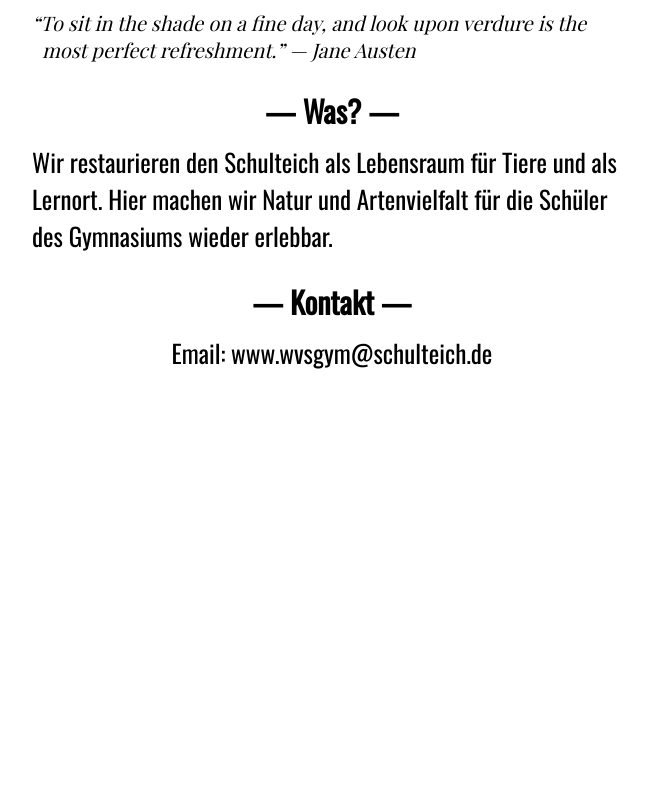
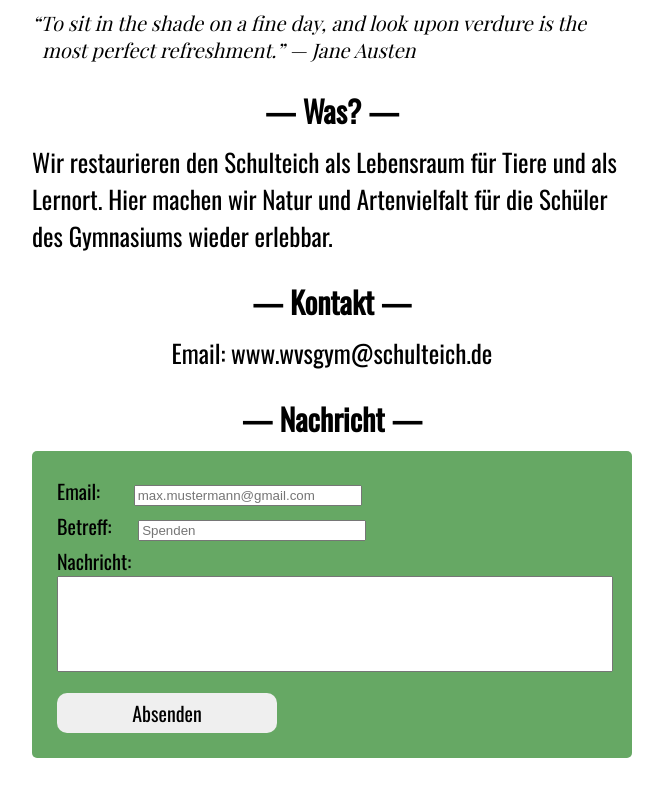
Before and after one commit to noahhaasis/schulteichWebseite, a plain HTML site: page index.html in a window 1280 px wide. Shown: the part 356-1142 px from the top of the page, without its empty margins (308-971 px from the left). Before the commit the page ends 800 px from the top, so only its background shows below. Drawn offline with nearby package versions, Linux system fonts and the light colour scheme; a web font is replaced by a local one.

Commit message:
Add contact form

```diff
--- a/index.html
+++ b/index.html
@@ -3,6 +3,9 @@
     <head>
         <link href="https://fonts.googleapis.com/css?family=Patua+One|Playfair+Display|Oswald:regular,medium" rel="stylesheet">
         <style>
+            body {
+                padding-bottom: 20px;
+            }
             #logo {
                 display: block;
                 margin-left: auto;
@@ -50,21 +53,63 @@
                 margin-top: 10px;
             }
 
-            #kontakt {
+            #contact {
                 max-width: 600px;
                 margin-left: auto;
                 margin-right: auto;
             }
-            #email {
+            #contact p {
                 text-align: center;
                 font-family: 'Oswald', sans-serif;
                 font-size: 25px;
                 margin-top: 10px;
             }
+
+            #contact-form {
+                max-width: 600px;
+                margin-left: auto;
+                margin-right: auto;
+            }
+            form {
+                font-family: 'Oswald', sans-serif;
+                font-size: 20px;
+                background-color: #66a864;
+                border-radius: 5px;
+                padding-top: 25px;
+                padding-bottom: 25px;
+                padding-left: 25px;
+                padding-right: 25px;
+            }
+            input {
+                display: inline-grid;
+                width: 40%;
+            }
+            input[type=submit] {
+                font-family: 'Oswald', sans-serif;
+                font-size: 20px;
+                border: 0 none;
+                margin-top: 15px;
+                height: 40px;
+                border-radius: 10px;
+            }
+            input[name="email-address"] {
+                margin-left: 29px;
+                margin-bottom: 5px;
+            }
+            input[name="subject"] {
+                margin-left: 22px;
+                margin-bottom: 5px;
+            }
+            input[type=submit]:hover {
+                background-color: #afb5b3;
+            }
+            textarea {
+                width: 100%;
+                resize: none;
+            }
         </style>
         <title>Schulteich Revival</title>
-    </head>
-    <body>
+    </head> <body>
         <img id="logo" src="img/schulteichLogo.jpg"/>
         <h1>Schulteich Revival</h1>
         <!-- Candidates:
@@ -108,9 +153,21 @@
             </p>
         </div>
 
-        <div id="kontakt">
+        <div id="contact">
             <h2>&mdash; Kontakt &mdash;</h2>
-            <p id="email">Email: www.wvsgym@schulteich.de</p>
+            <p>Email: www.wvsgym@schulteich.de</p>
+        </div>
+        <div id="contact-form">
+            <h2>&mdash; Nachricht &mdash;</h2>
+            <form method="post" action="form-to-email.php">
+                <label for="email-address">Email:</label>
+                <input type="text" name="email-address" placeholder="max.mustermann@gmail.com" required><br>
+                <label for="subject">Betreff:</label>
+                <input type="text" name="subject" placeholder="Spenden"><br>
+                <label for="message">Nachricht:</label><br>
+                <textarea name="message" rows="6" required></textarea>
+                <input type="submit" value="Absenden">
+            </form>
         </div>
 
         <div id="donate">
```
